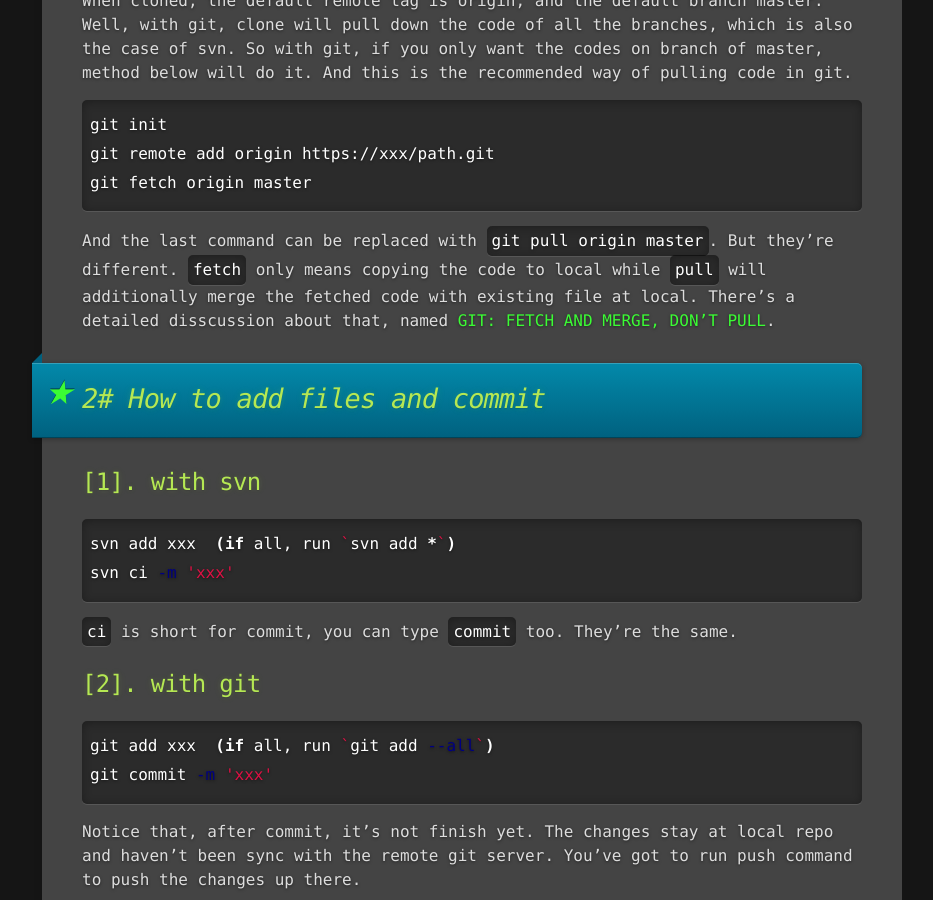
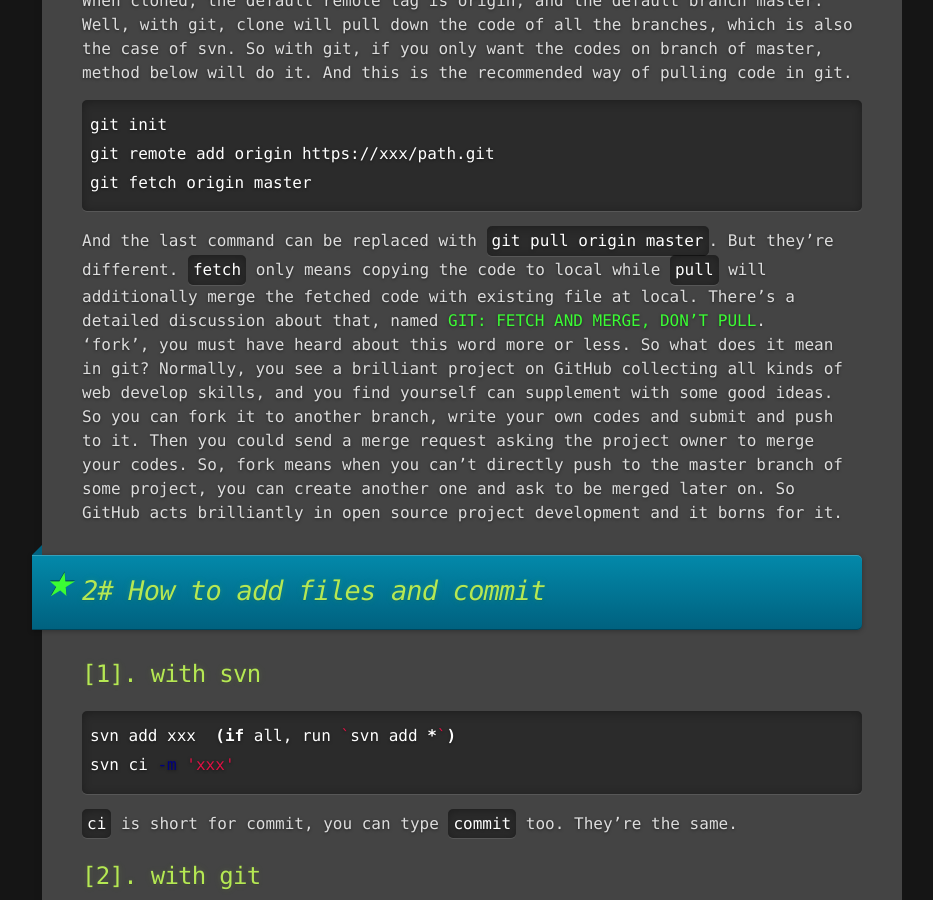
Before and after one commit to jsongo/jsongo.github.io, a Jekyll site: the page built from _posts/2015-06-22-svn-git-summary.markdown, in a window 1280 px wide and 900 px high, scrolled down 2112 px. Shown: the whole window, without its empty margins (18-951 px from the left). Built offline with Jekyll 4.4.1, drawn with Linux system fonts in a browser that asks for light colours; comment, search, counter and statistics services are not loaded; some of the changed text lies outside the part shown.

Commit message:
Update 2015-06-22-svn-git-summary.markdown

```diff
--- a/_posts/2015-06-22-svn-git-summary.markdown
+++ b/_posts/2015-06-22-svn-git-summary.markdown
@@ -70,7 +70,8 @@
 git remote add origin https://xxx/path.git
 git fetch origin master
 {% endhighlight %}
-And the last command can be replaced with `git pull origin master`. But they're different. `fetch` only means copying the code to local while `pull` will additionally merge the fetched code with existing file at local. There's a detailed disscussion about that, named [GIT: FETCH AND MERGE, DON’T PULL](http://longair.net/blog/2009/04/16/git-fetch-and-merge/).
+And the last command can be replaced with `git pull origin master`. But they're different. `fetch` only means copying the code to local while `pull` will additionally merge the fetched code with existing file at local. There's a detailed discussion about that, named [GIT: FETCH AND MERGE, DON’T PULL](http://longair.net/blog/2009/04/16/git-fetch-and-merge/).
+'fork', you must have heard about this word more or less. So what does it mean in git? Normally, you see a brilliant project on GitHub collecting all kinds of web develop skills, and you find yourself can supplement with some good ideas. So you can fork it to another branch, write your own codes and submit and push to it. Then you could send a merge request asking the project owner to merge your codes. So, fork means when you can't directly push to the master branch of some project, you can create another one and ask to be merged later on. So GitHub acts brilliantly in open source project development and it borns for it.
 
 <a id="sec2"></a>
 
@@ -466,6 +467,16 @@
 
 <a>9#</a> Ignore files.
 &nbsp;&nbsp;It's simple for git to ignore some kinds of files when submitting using '.gitignore' file. But for svn, there is no easy way to make it.
+Wanna stop tracking some file? Use this:
+{% highlight bash %}
+git update-index --assume-unchanged file_path
+{% endhighlight %}
+Then git will not track the changes of the file again whatever you run `git add --all` or `git status`. And resume tracking using:
+{% highlight bash %}
+git update-index --no-assume-unchanged file_path
+{% endhighlight %}
 
 <a>10#</a> Platform and UI interaction.
 &nbsp;&nbsp;Almost all of us have heard about GitHub or GitLab. There are too many convenient things we can use for developing. You know, visual interaction is clearer and easier.
+
+All in all, 'where Git really shines is branching and working with other people'.
```
